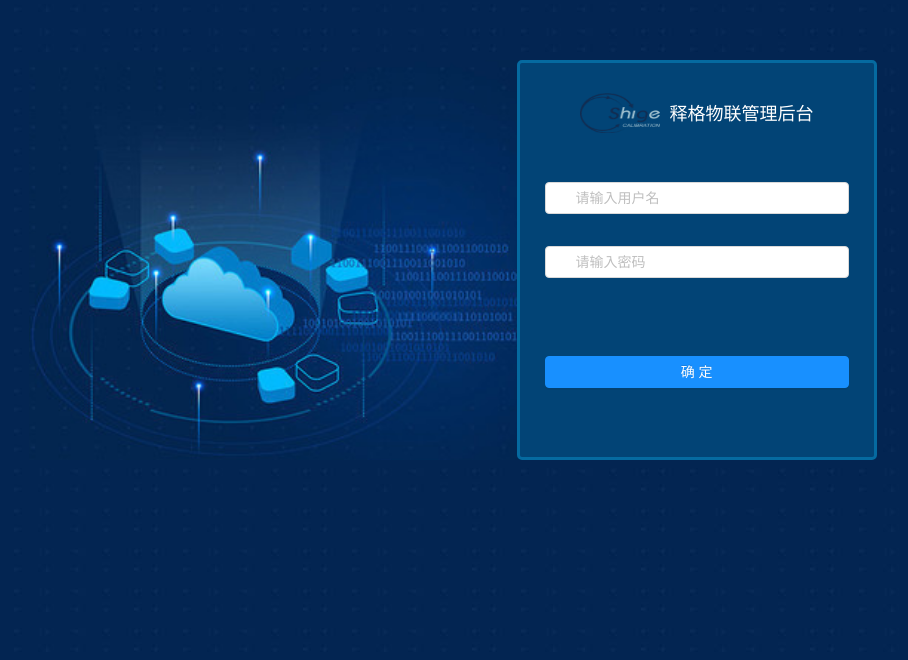
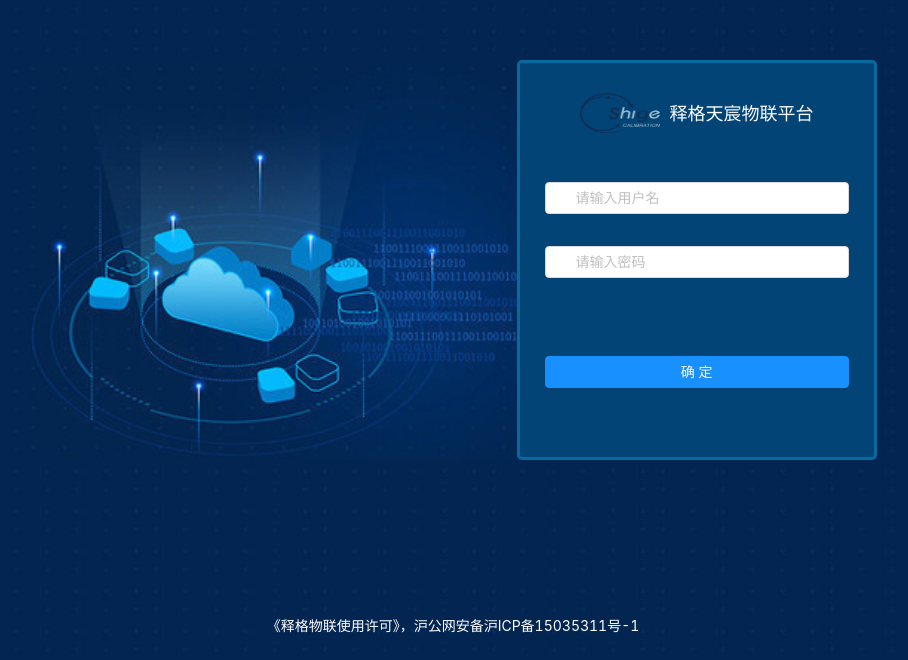
Before and after one commit to 15826954460/code_stage, a Vue app: page /#/history in a window 1280 px wide. Shown: the part 140-800 px from the top of the page, without its empty margins (187-1095 px from the left). Built offline with nearby package versions, Linux system fonts and the light colour scheme; no server answers; what @jiaminghi/data-view, vue-apexcharts would draw is missing.

Commit message:
登录界面增加版权，首页添加公司名称样式，首页隐藏板块日期显示

```diff
--- a/src/assets/style/reset.scss
+++ b/src/assets/style/reset.scss
@@ -66,3 +66,14 @@
 .highcharts-credits {
     display: none;
 }
+th,td{
+    text-align: center !important;
+}
+.red-hint{
+    color: red;
+    font-size: 10px;
+    display: block;
+    i{
+        font-size: 13px;
+    }
+}
--- a/src/components/common/Login.vue
+++ b/src/components/common/Login.vue
@@ -6,7 +6,7 @@
   >
     <p class="__flex __rcc logo-wrapper">
       <i class="__icon logo-img" />
-      <span>释格物联管理后台</span>
+      <span>释格天宸物联平台</span>
     </p>
     <a-form-item>
       <a-input
--- a/src/components/company/PlatFormCompany.vue
+++ b/src/components/company/PlatFormCompany.vue
@@ -272,7 +272,7 @@
   {
     title: "序号",
     fixed: "left",
-    width: 100,
+    width: 50,
     customRender: (text, record, index) => {
       return index + 1;
     },
--- a/src/components/home/Content.vue
+++ b/src/components/home/Content.vue
@@ -8,10 +8,10 @@
         flex-direction: row;
         justify-content: space-between;
         align-items: center;
-        padding: 0 30px 0 50px;
+        padding: 0 30px 0 25px;
       "
     >
-      <div class="logo" />
+      <div class="logo">上海释格物流</div>
       <a-dropdown>
         <p
           class="__flex __rcc user-name-wrapper"
@@ -174,10 +174,13 @@
 }
 
 .logo {
-  display: inline-block;
-  width: 120px;
-  height: 30px;
-  background: rgba(255, 255, 255, 0.2);
+  //display: inline-block;
+  //width: 120px;
+  //height: 30px;
+  //background: rgba(255, 255, 255, 0.2);
+  color: #fff;
+  font-size: 16px;
+  font-weight: bold;
 }
 
 .user-name-wrapper {
--- a/src/components/home/LoginModule.vue
+++ b/src/components/home/LoginModule.vue
@@ -24,6 +24,7 @@
       </template>
       <Login ref="loginRef"></Login>
     </a-modal>-->
+    <p class="copyright">《释格物联使用许可》，沪公网安备沪ICP备15035311号-1</p>
   </div>
 </template>
 
@@ -79,6 +80,16 @@
   .btn{
     margin-top: 50px;
   }
+  .copyright{
+    width: 100%;
+    text-align: center;
+    height: 40px;
+    line-height: 40px;
+    color: #fff;
+    position: fixed;
+    bottom: 0;
+    left: 0;
+  }
 }
 /*#border-none {
   ::v-deep .ant-modal-mask{
--- a/src/components/index/piePanel.vue
+++ b/src/components/index/piePanel.vue
@@ -2,7 +2,7 @@
  <div class="">
    <div class="chart-box chart-l">
      <div class="chart-top">
-       <h4 class="name fl">{{areaYear}}年用户地区分布</h4>
+       <h4 class="name fl">用户地区分布</h4>
        <a-range-picker
            @panelChange="handleAreaPanelChange"
            @openChange="handleAreaOpenChange"
@@ -19,7 +19,7 @@
 
    <div class="chart-box chart-l">
      <div class="chart-top">
-       <h4 class="name fl">{{industryYear}}年用户行业分布</h4>
+       <h4 class="name fl">用户行业分布</h4>
        <a-range-picker
            @panelChange="handleIndustryPanelChange"
            @openChange="handleIndustryOpenChange"
```
